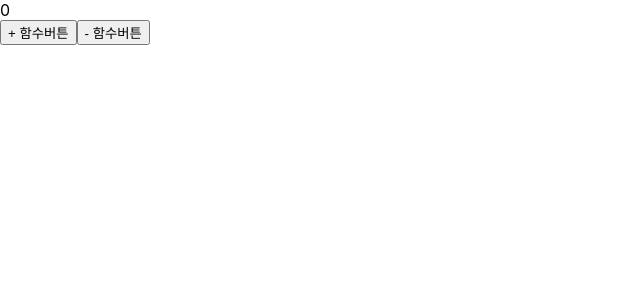
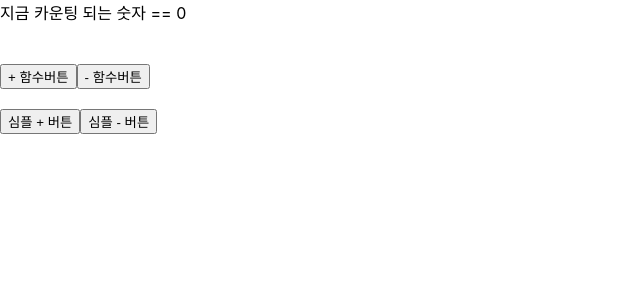
Before and after one commit to rtg1014/react_practice, a React (Create React App) app: page / in a window 1280 px wide. Shown: the top 300 px of the page, without its empty margins (0-640 px from the left). Built offline with nearby package versions, Linux system fonts and the light colour scheme.

Commit message:
DOC :  리엑트로 간단한 카운팅 만들기 3가지 유형 버전 설명 추가

```diff
--- a/src/App.js
+++ b/src/App.js
@@ -4,59 +4,9 @@ import React from "react";
 import { useState } from "react";
 import { flushSync } from "react-dom";
 
-// function App() {
-
-//   const [id, setId] = useState("")
-//   const [password, setPassword] = useState("")
-
-//   // id 필드가 변경되었을대 호출되는 함수
-//   const onChangeIdHandler = (event) => {
-//     setId(event.target.value)
-//   }
-
-//   // password 필드가 변경되었을때 호출되는 함수
-//   const onchangePasswordHandler = (event) => {
-//     setPassword(event.target.value)
-//   }
-
-//   // 아이디랑 비밀번호가 잘 변경되는지 확인
-//   console.log('id : ',id)
-//   console.log('pw : ',password)
-
-
-//   const loginClick = () => {
-//     alert(`고객님이 입력하신 아이디는 ${id} 비밀번호는 ${password} 입니다.`)
-//     setId("")
-//     setPassword("")
-//   }
-
-
-
-//   return(
-//     <div>
-//       <br />
-//       <div>
-//         아이디 : <input type='id' value ={id} onChange={onChangeIdHandler} />
-//       </div>
-//       <br />
-
-//       <div>
-//         비밀번호 : <input type="password" value = {password} onChange={onchangePasswordHandler}/>
-//       </div>
-//       <br />
-//       <div>
-//       <button onClick={loginClick}> 로그인 </button>
-
-//       </div>
-
-//     </div>
-//   )
-// }
-
 function App(){
-
   const [num, setNum] = useState(0)
-
+  // 1. 리턴문 위에서 만들어서 사용하는 방법
   const plusButton = () =>{
     const newNum = num + 1
     setNum(newNum)
@@ -65,22 +15,27 @@ function App(){
   return(
     <div>
       <div>
-        {num}
+        지금 카운팅 되는 숫자 == {num}
       </div>
 
+      <br />
+<br />
+
+{/* 1-1 위에서 만들어놓은 함수로직을 사용만 하기 */}
       <button onClick={plusButton} > + 함수버튼 </button>
 
+{/* 2. 리턴문 안 - 태그 안쪽에서 함수 추가해서 실행하는 방법 */}
       <button onClick={()=>{
         const newNum = num - 1
         setNum(newNum)
       }} > - 함수버튼 </button>
 
+<br />
+<br />
 
-
-{/*  가장 심플하게 구현한 버튼
-<button onClick = {() => setNum(num + 1)}>+ 버튼</button>
-<button onClick = {() => setNum(num - 1)}>- 버튼</button>
- */}
+{/*  3. 가장 심플하게 구현한 버튼 */}
+<button onClick = {() => setNum(num + 1)}>심플 + 버튼</button>
+<button onClick = {() => setNum(num - 1)}>심플 - 버튼</button>
 
     </div>
   )
```
